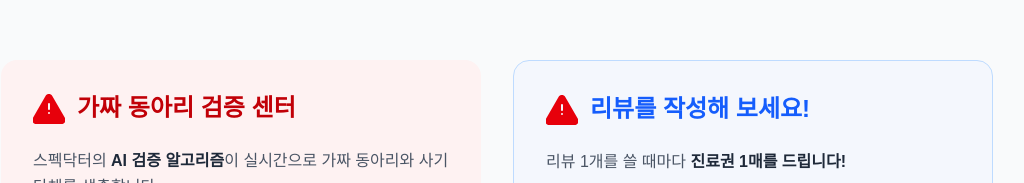
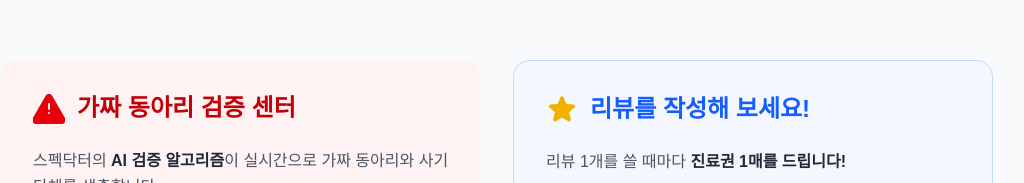
Before and after one commit to GDGoC-ONE-WAVE-Team-1/SpecDoctor-FE, a Next.js app: page / in a window 1280 px wide. Shown: the part 129-312 px from the top of the page, without its empty margins (143-1167 px from the left). Built offline with nearby package versions, Linux system fonts and the light colour scheme.

Commit message:
feat : modify

```diff
--- a/app/components/ReviewPromoCard.tsx
+++ b/app/components/ReviewPromoCard.tsx
@@ -8,18 +8,16 @@ export default function ReviewPromoCard() {
             <div className="flex flex-col gap-6 h-full">
                 <div className="flex items-center gap-3">
                     {/* Warning Icon (styled differently for this card) */}
-                    <div className="text-red-600">
+                    <div className="text-yellow-500">
                         <svg
                             xmlns="http://www.w3.org/2000/svg"
-                            width="32"
-                            height="32"
                             viewBox="0 0 24 24"
                             fill="currentColor"
                             className="w-8 h-8"
                         >
                             <path
                                 fillRule="evenodd"
-                                d="M9.401 3.003c1.155-2 3.9-2 5.055 0l9.541 16.56c1.155 2-.292 4.5-2.527 4.5H2.387c-2.235 0-3.682-2.5-2.527-4.5L9.401 3.003ZM12 8.25a.75.75 0 0 1 .75.75v3.75a.75.75 0 0 1-1.5 0V9a.75.75 0 0 1 .75-.75Zm0 8.25a.75.75 0 1 0 0-1.5.75.75 0 0 0 0 1.5Z"
+                                d="M10.788 3.21c.448-1.077 1.976-1.077 2.424 0l2.082 5.007 5.404.433c1.164.093 1.636 1.545.749 2.305l-4.117 3.527 1.257 5.273c.271 1.136-.964 2.033-1.96 1.425L12 18.354 7.373 21.18c-.996.608-2.231-.29-1.96-1.425l1.257-5.273-4.117-3.527c-.887-.76-.415-2.212.749-2.305l5.404-.433 2.082-5.006z"
                                 clipRule="evenodd"
                             />
                         </svg>
```
